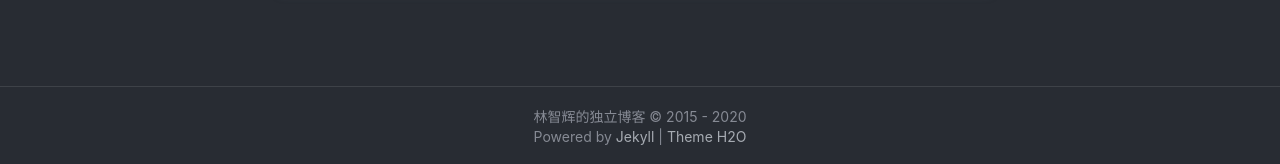
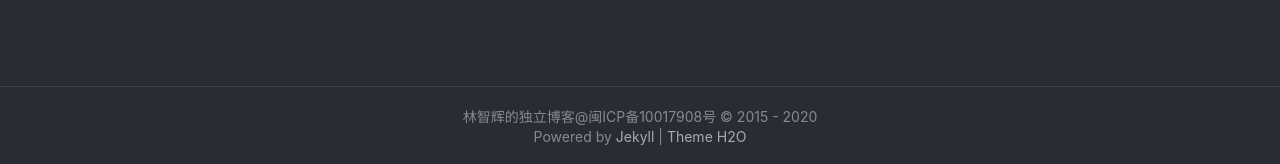
Before and after one commit to 4575252/4575252.github.com, a Jekyll site: the page built from _posts/2017-04-18-hello-jekyll.md, in a window 1280 px wide and 900 px high, scrolled down 1465 px. Shown: the part 733-897 px from the top of the window. Built offline with Jekyll 4.4.1, drawn with Linux system fonts in a browser that asks for light colours; nearby versions of some CDN libraries; comment, search, counter and statistics services are not loaded; a style sheet for code colours, icons or effects is not loaded.

Commit message:
Signed-off-by: lzh.work.desktop <4575252@gmail.com>

```diff
--- a/_config.yml
+++ b/_config.yml
@@ -1,5 +1,5 @@
 # Site settings 配置站点
-title: '林智辉的独立博客'
+title: '林智辉的独立博客@闽ICP备10017908号'
 description: '昵称清蒸酱油水，80后，运维工程师/伪极客/宅男，热爱技术&游戏。很高兴能在这里与你分享我对技术和生活的思考。'
 keyword: '林智辉, 林智辉的独立博客, 林智辉的博客, 前端, 前端开发, 前端博客, javascript, vuejs, nodejs, 设计'
 url: '' # your host
```
